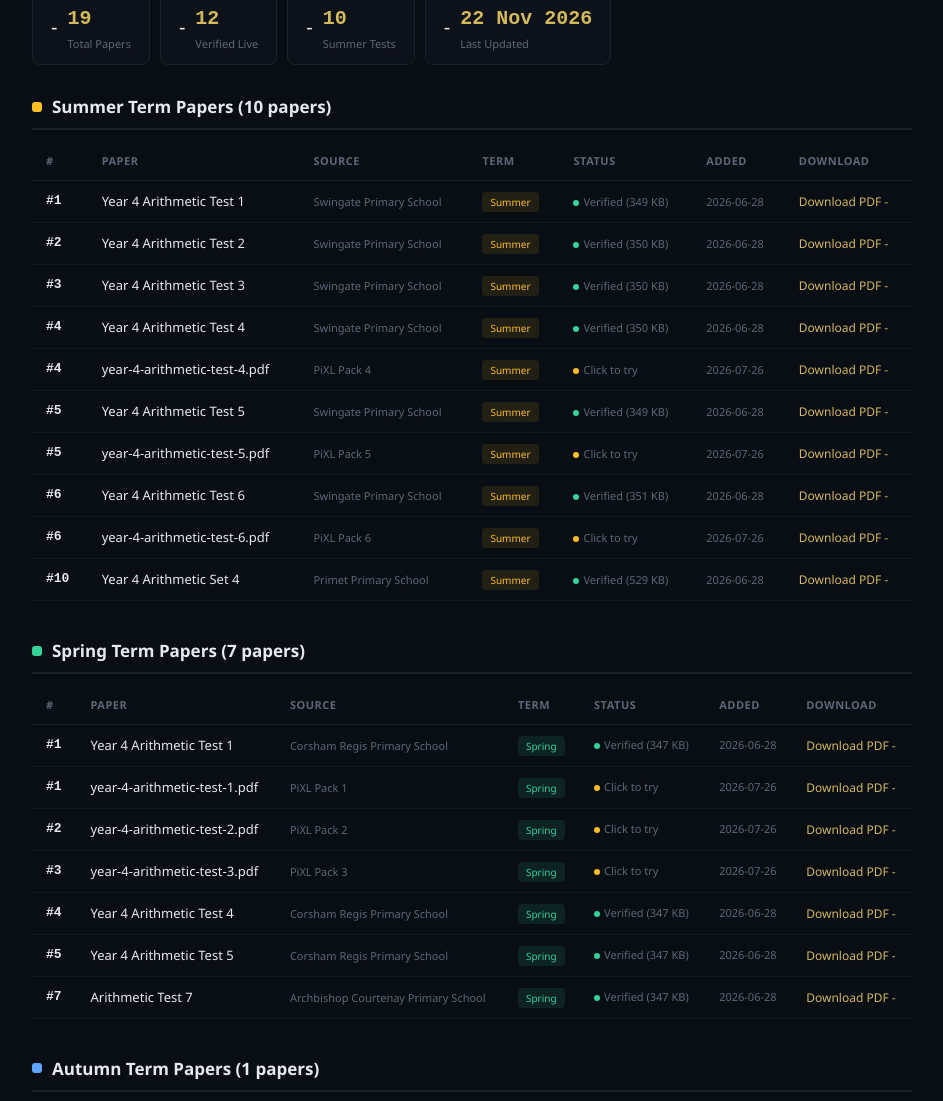
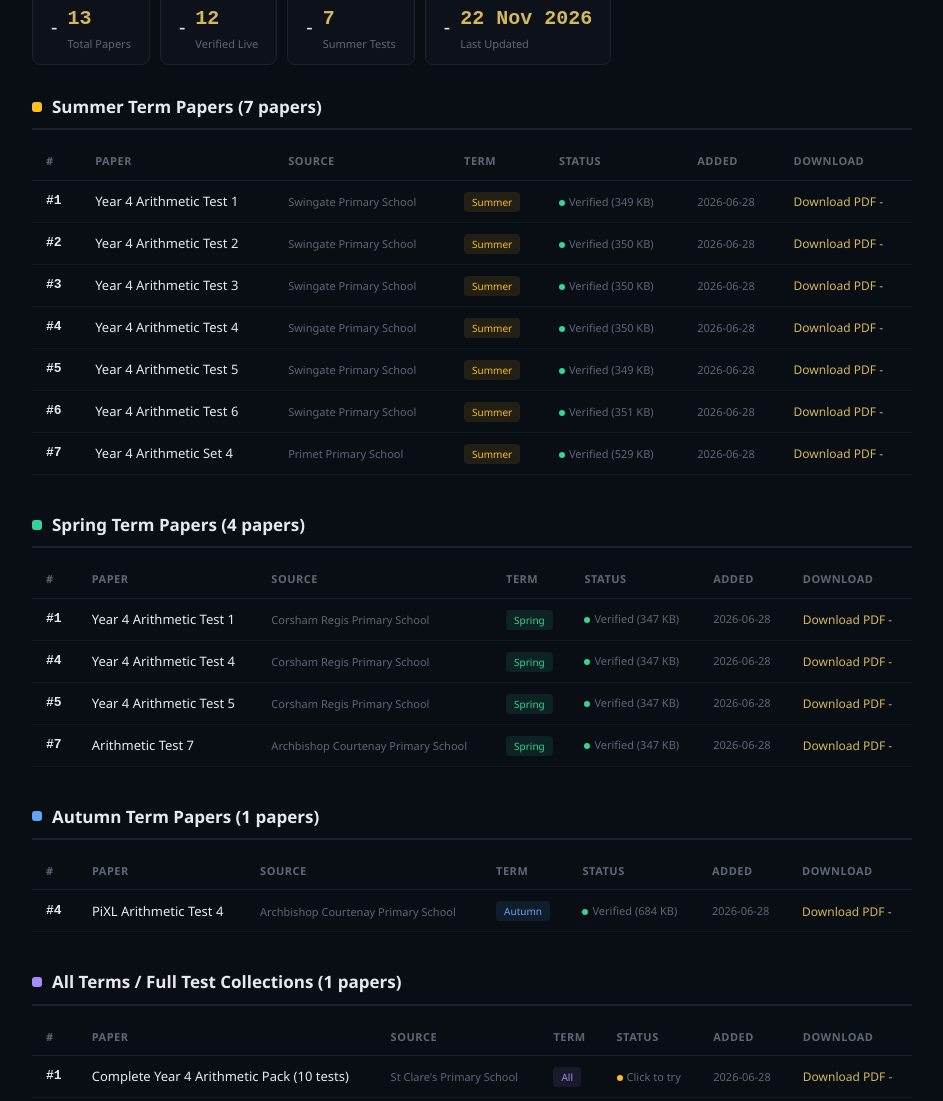
Before and after one commit to SahirVhora/year4-prep, a plain HTML site: page index.html in a window 1280 px wide. Shown: the part 600-1701 px from the top of the page, without its empty margins (288-1231 px from the left). Drawn offline with Linux system fonts and the light colour scheme.

Commit message:
Remove unavailable worksheet downloads and validate real PDF responses (#2)
Co-authored-by: Sahir Vhora <221855733+SahirVhora@users.noreply.github.com>

```diff
--- a/data/english.json
+++ b/data/english.json
@@ -1,24 +1,14 @@
 {
   "metadata": {
     "lastScraped": "2026-06-28T07:03:31Z",
-    "totalPapers": 21,
-    "verifiedPapers": 21,
+    "totalPapers": 19,
+    "verifiedPapers": 19,
     "unverifiedPapers": 0,
-    "brokenPapers": 0,
-    "contentHash": "548f90930631"
+    "brokenPapers": 2,
+    "contentHash": "4da47f35a71f",
+    "lastLinkCheck": "2026-11-14"
   },
   "papers": [
-    {
-      "url": "https://www.longsutton.lincs.sch.uk/classes/HomeLearning/22%20Feb/Year%204/Tuesday/Y4%20GPS%20PAPER%201%20QUESTIONS%20-%20SPRING.pdf",
-      "name": "Year 4 GPS Paper 1 (Spring)",
-      "term": "Spring",
-      "test_number": 1,
-      "school": "Long Sutton Primary School",
-      "source": "search",
-      "size_bytes": 231637,
-      "verified": true,
-      "first_seen": "2026-06-28"
-    },
     {
       "url": "https://st-marys.richmond.sch.uk/wp-content/uploads/2020/05/Year-4-Grammar-Punctuation-and-Spelling-Quiz.pdf",
       "name": "Year 4 Grammar Punctuation & Spelling Quiz",
@@ -82,17 +72,6 @@
       "school": "Trinity Primary School",
       "source": "search",
       "size_bytes": 166360,
-      "verified": true,
-      "first_seen": "2026-06-28"
-    },
-    {
-      "url": "https://www.roebuck.herts.sch.uk/attachments/download.asp?file=8613&type=pdf",
-      "name": "Year 4 Grammar and Punctuation",
-      "term": "All",
-      "test_number": null,
-      "school": "Roebuck Primary School",
-      "source": "search",
-      "size_bytes": 112303,
       "verified": true,
       "first_seen": "2026-06-28"
     },
@@ -239,5 +218,35 @@
       "verified": true,
       "first_seen": "2026-06-28"
     }
+  ],
+  "broken": [
+    {
+      "url": "https://www.longsutton.lincs.sch.uk/classes/HomeLearning/22%20Feb/Year%204/Tuesday/Y4%20GPS%20PAPER%201%20QUESTIONS%20-%20SPRING.pdf",
+      "name": "Year 4 GPS Paper 1 (Spring)",
+      "term": "Spring",
+      "test_number": 1,
+      "school": "Long Sutton Primary School",
+      "source": "search",
+      "size_bytes": 231637,
+      "verified": false,
+      "first_seen": "2026-06-28",
+      "last_checked": "2026-11-14",
+      "error": "HTTP 404",
+      "note": "Unavailable in link validation; omitted from active downloads."
+    },
+    {
+      "url": "https://www.roebuck.herts.sch.uk/attachments/download.asp?file=8613&type=pdf",
+      "name": "Year 4 Grammar and Punctuation",
+      "term": "All",
+      "test_number": null,
+      "school": "Roebuck Primary School",
+      "source": "search",
+      "size_bytes": 112303,
+      "verified": false,
+      "first_seen": "2026-06-28",
+      "last_checked": "2026-11-14",
+      "error": "HTTP 404",
+      "note": "Unavailable in link validation; omitted from active downloads."
+    }
   ]
 }
--- a/data/maths.json
+++ b/data/maths.json
@@ -1,12 +1,13 @@
 {
   "metadata": {
     "lastScraped": "2026-11-22T15:59:23Z",
-    "totalPapers": 19,
+    "totalPapers": 13,
     "verifiedPapers": 12,
-    "unverifiedPapers": 7,
-    "brokenPapers": 1,
+    "unverifiedPapers": 1,
+    "brokenPapers": 7,
     "newPapers": 1,
-    "contentHash": "7c7b1675ddbe"
+    "contentHash": "0ed3624e006a",
+    "lastLinkCheck": "2026-11-14"
   },
   "papers": [
     {
@@ -54,18 +55,6 @@
       "verified": true
     },
     {
-      "url": "https://primarysite-prod-sorted.s3.amazonaws.com/elfrida-primary-school-king-alfred-federation/UploadedDocument/484d2e00e5c24553bb764b9b8485654b",
-      "name": "year-4-arithmetic-test-4.pdf",
-      "term": "Summer",
-      "test_number": 4,
-      "school": "PiXL Pack 4",
-      "source": "known",
-      "first_seen": "2026-07-26",
-      "verified": false,
-      "error": "HTTP Error 403: Forbidden",
-      "note": "May require browser download (S3/CloudFront restriction)"
-    },
-    {
       "url": "https://www.swingate.medway.sch.uk/attachments/download.asp?file=495&type=pdf",
       "name": "Year 4 Arithmetic Test 5",
       "term": "Summer",
@@ -77,18 +66,6 @@
       "verified": true
     },
     {
-      "url": "https://primarysite-prod-sorted.s3.amazonaws.com/elfrida-primary-school-king-alfred-federation/UploadedDocument/866af9690af84c0ab1138f24ed308b35",
-      "name": "year-4-arithmetic-test-5.pdf",
-      "term": "Summer",
-      "test_number": 5,
-      "school": "PiXL Pack 5",
-      "source": "known",
-      "first_seen": "2026-07-26",
-      "verified": false,
-      "error": "HTTP Error 403: Forbidden",
-      "note": "May require browser download (S3/CloudFront restriction)"
-    },
-    {
       "url": "https://www.swingate.medway.sch.uk/attachments/download.asp?file=496&type=pdf",
       "name": "Year 4 Arithmetic Test 6",
       "term": "Summer",
@@ -98,18 +75,6 @@
       "first_seen": "2026-06-28",
       "size_bytes": 350875,
       "verified": true
-    },
-    {
-      "url": "https://primarysite-prod-sorted.s3.amazonaws.com/elfrida-primary-school-king-alfred-federation/UploadedDocument/dce73aa251244fb387c1490fb9fa6be7",
-      "name": "year-4-arithmetic-test-6.pdf",
-      "term": "Summer",
-      "test_number": 6,
-      "school": "PiXL Pack 6",
-      "source": "known",
-      "first_seen": "2026-07-26",
-      "verified": false,
-      "error": "HTTP Error 403: Forbidden",
-      "note": "May require browser download (S3/CloudFront restriction)"
     },
     {
       "url": "https://www.primet.lancs.sch.uk/attachments/download.asp?file=2775&type=pdf",
@@ -132,42 +97,6 @@
       "first_seen": "2026-06-28",
       "size_bytes": 346654,
       "verified": true
-    },
-    {
-      "url": "https://primarysite-prod-sorted.s3.amazonaws.com/elfrida-primary-school-king-alfred-federation/UploadedDocument/9e3f336553a543e0b5646224aaab2500",
-      "name": "year-4-arithmetic-test-1.pdf",
-      "term": "Spring",
-      "test_number": 1,
-      "school": "PiXL Pack 1",
-      "source": "known",
-      "first_seen": "2026-07-26",
-      "verified": false,
-      "error": "HTTP Error 403: Forbidden",
-      "note": "May require browser download (S3/CloudFront restriction)"
-    },
-    {
-      "url": "https://primarysite-prod-sorted.s3.amazonaws.com/elfrida-primary-school-king-alfred-federation/UploadedDocument/b740b9e0504840e38d320a3877bf57ba",
-      "name": "year-4-arithmetic-test-2.pdf",
-      "term": "Spring",
-      "test_number": 2,
-      "school": "PiXL Pack 2",
-      "source": "known",
-      "first_seen": "2026-07-26",
-      "verified": false,
-      "error": "HTTP Error 403: Forbidden",
-      "note": "May require browser download (S3/CloudFront restriction)"
-    },
-    {
-      "url": "https://primarysite-prod-sorted.s3.amazonaws.com/elfrida-primary-school-king-alfred-federation/UploadedDocument/99ed9745aeb143edbedc70d985fd1b7f",
-      "name": "year-4-arithmetic-test-3.pdf",
-      "term": "Spring",
-      "test_number": 3,
-      "school": "PiXL Pack 3",
-      "source": "known",
-      "first_seen": "2026-07-26",
-      "verified": false,
-      "error": "HTTP Error 403: Forbidden",
-      "note": "May require browser download (S3/CloudFront restriction)"
     },
     {
       "url": "https://corshamregis.wilts.sch.uk/wp-content/uploads/2021/02/Arithmetic-Test-4-Y4-Spring.pdf",
@@ -237,6 +166,84 @@
       "first_seen": "2026-11-22",
       "verified": false,
       "error": "Remote end closed connection without response"
+    },
+    {
+      "url": "https://primarysite-prod-sorted.s3.amazonaws.com/elfrida-primary-school-king-alfred-federation/UploadedDocument/484d2e00e5c24553bb764b9b8485654b",
+      "name": "year-4-arithmetic-test-4.pdf",
+      "term": "Summer",
+      "test_number": 4,
+      "school": "PiXL Pack 4",
+      "source": "known",
+      "first_seen": "2026-07-26",
+      "verified": false,
+      "error": "HTTP 403",
+      "note": "Unavailable in link validation; omitted from active downloads.",
+      "last_checked": "2026-11-14"
+    },
+    {
+      "url": "https://primarysite-prod-sorted.s3.amazonaws.com/elfrida-primary-school-king-alfred-federation/UploadedDocument/866af9690af84c0ab1138f24ed308b35",
+      "name": "year-4-arithmetic-test-5.pdf",
+      "term": "Summer",
+      "test_number": 5,
+      "school": "PiXL Pack 5",
+      "source": "known",
+      "first_seen": "2026-07-26",
+      "verified": false,
+      "error": "HTTP 403",
+      "note": "Unavailable in link validation; omitted from active downloads.",
+      "last_checked": "2026-11-14"
+    },
+    {
+      "url": "https://primarysite-prod-sorted.s3.amazonaws.com/elfrida-primary-school-king-alfred-federation/UploadedDocument/dce73aa251244fb387c1490fb9fa6be7",
+      "name": "year-4-arithmetic-test-6.pdf",
+      "term": "Summer",
+      "test_number": 6,
+      "school": "PiXL Pack 6",
+      "source": "known",
+      "first_seen": "2026-07-26",
+      "verified": false,
+      "error": "HTTP 403",
+      "note": "Unavailable in link validation; omitted from active downloads.",
+      "last_checked": "2026-11-14"
+    },
+    {
+      "url": "https://primarysite-prod-sorted.s3.amazonaws.com/elfrida-primary-school-king-alfred-federation/UploadedDocument/9e3f336553a543e0b5646224aaab2500",
+      "name": "year-4-arithmetic-test-1.pdf",
+      "term": "Spring",
+      "test_number": 1,
+      "school": "PiXL Pack 1",
+      "source": "known",
+      "first_seen": "2026-07-26",
+      "verified": false,
+      "error": "HTTP 403",
+      "note": "Unavailable in link validation; omitted from active downloads.",
+      "last_checked": "2026-11-14"
+    },
+    {
+      "url": "https://primarysite-prod-sorted.s3.amazonaws.com/elfrida-primary-school-king-alfred-federation/UploadedDocument/b740b9e0504840e38d320a3877bf57ba",
+      "name": "year-4-arithmetic-test-2.pdf",
+      "term": "Spring",
+      "test_number": 2,
+      "school": "PiXL Pack 2",
+      "source": "known",
+      "first_seen": "2026-07-26",
+      "verified": false,
+      "error": "HTTP 403",
+      "note": "Unavailable in link validation; omitted from active downloads.",
+      "last_checked": "2026-11-14"
+    },
+    {
+      "url": "https://primarysite-prod-sorted.s3.amazonaws.com/elfrida-primary-school-king-alfred-federation/UploadedDocument/99ed9745aeb143edbedc70d985fd1b7f",
+      "name": "year-4-arithmetic-test-3.pdf",
+      "term": "Spring",
+      "test_number": 3,
+      "school": "PiXL Pack 3",
+      "source": "known",
+      "first_seen": "2026-07-26",
+      "verified": false,
+      "error": "HTTP 403",
+      "note": "Unavailable in link validation; omitted from active downloads.",
+      "last_checked": "2026-11-14"
     }
   ]
 }
--- a/data/reading.json
+++ b/data/reading.json
@@ -1,11 +1,12 @@
 {
   "metadata": {
     "lastScraped": "2026-06-28T07:03:31Z",
-    "totalPapers": 13,
-    "verifiedPapers": 13,
+    "totalPapers": 12,
+    "verifiedPapers": 12,
     "unverifiedPapers": 0,
-    "brokenPapers": 0,
-    "contentHash": "13dffb2695ea"
+    "brokenPapers": 1,
+    "contentHash": "3f87ee01aca5",
+    "lastLinkCheck": "2026-11-14"
   },
   "papers": [
     {
@@ -49,17 +50,6 @@
       "school": "Highfield Primary School",
       "source": "search",
       "size_bytes": 115924,
-      "verified": true,
-      "first_seen": "2026-06-28"
-    },
-    {
-      "url": "https://coleridgeprimary.net/wp-content/uploads/2020/03/Y4-Reading-Answer-Booklet.pdf",
-      "name": "Year 4 Reading Answer Booklet",
-      "term": "Spring",
-      "test_number": null,
-      "school": "Coleridge Primary School",
-      "source": "search",
-      "size_bytes": 306635,
       "verified": true,
       "first_seen": "2026-06-28"
     },
@@ -151,5 +141,21 @@
       "verified": true,
       "first_seen": "2026-06-28"
     }
+  ],
+  "broken": [
+    {
+      "url": "https://coleridgeprimary.net/wp-content/uploads/2020/03/Y4-Reading-Answer-Booklet.pdf",
+      "name": "Year 4 Reading Answer Booklet",
+      "term": "Spring",
+      "test_number": null,
+      "school": "Coleridge Primary School",
+      "source": "search",
+      "size_bytes": 306635,
+      "verified": false,
+      "first_seen": "2026-06-28",
+      "last_checked": "2026-11-14",
+      "error": "HTTP 404",
+      "note": "Unavailable in link validation; omitted from active downloads."
+    }
   ]
 }
--- a/index.html
+++ b/index.html
@@ -460,7 +460,6 @@ var SUBJECTS = {
     ],
     resources: [
       {id:'twinkl-spag',icon:'english',title:'Twinkl - Year 4 Grammar & Punctuation Practice Pack',desc:'Full practice tests covering all Year 4 GPS objectives. Mark schemes and editable versions available.',tags:['Paid/Free Trial','PDF','Full Pack'],link:'https://www.twinkl.co.uk/resource/t2-e-1588-year-4-english-grammar-and-punctuation-practice-test-pack'},
-      {id:'bbc-spag',icon:'english',title:'BBC Bitesize - KS2 Grammar & Punctuation',desc:'Free interactive activities, videos and crystal-clear explanations for every GPS topic.',tags:['Free','Online','Videos'],link:'https://www.bbc.co.uk/bitesize/topics/zhrrd2p'},
       {id:'topmarks-spag',icon:'english',title:'Topmarks - Spelling & Grammar Games',desc:'Free interactive games for spelling patterns, punctuation and grammar. Ages 7-11.',tags:['Free','Online','Games'],link:'https://www.topmarks.co.uk/english-games/7-11-years/spelling-and-grammar'},
       {id:'gov-spag',icon:'english',title:'GOV.UK - KS2 English GPS Test Materials',desc:'Official 2026 KS2 GPS papers with mark schemes. Excellent stretch practice.',tags:['Free','PDF','Official'],link:'https://www.gov.uk/government/collections/national-curriculum-assessments-past-test-materials'}
     ]
```
Also changed, not shown: data/papers.json (+79 -70 lines), 3 other files.
